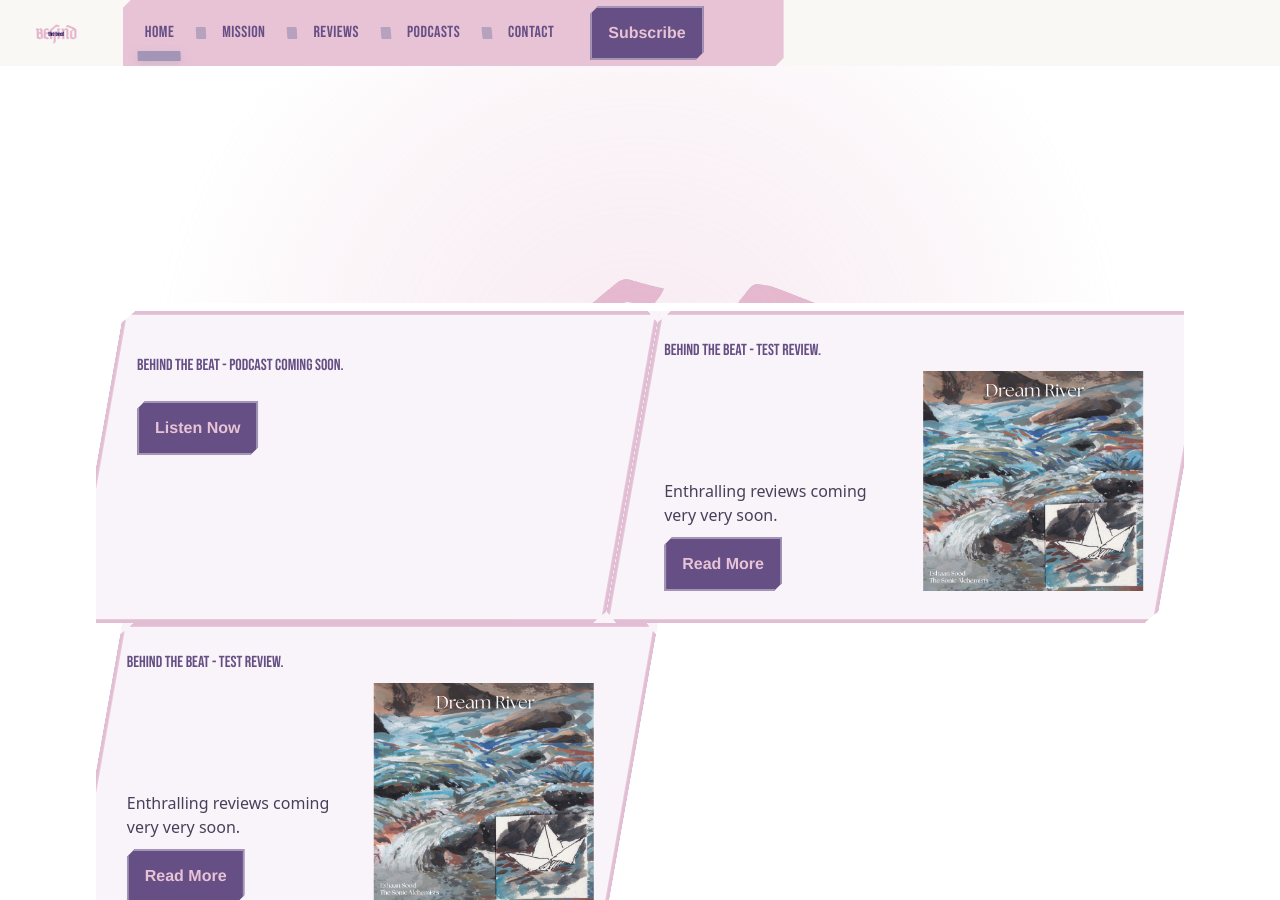
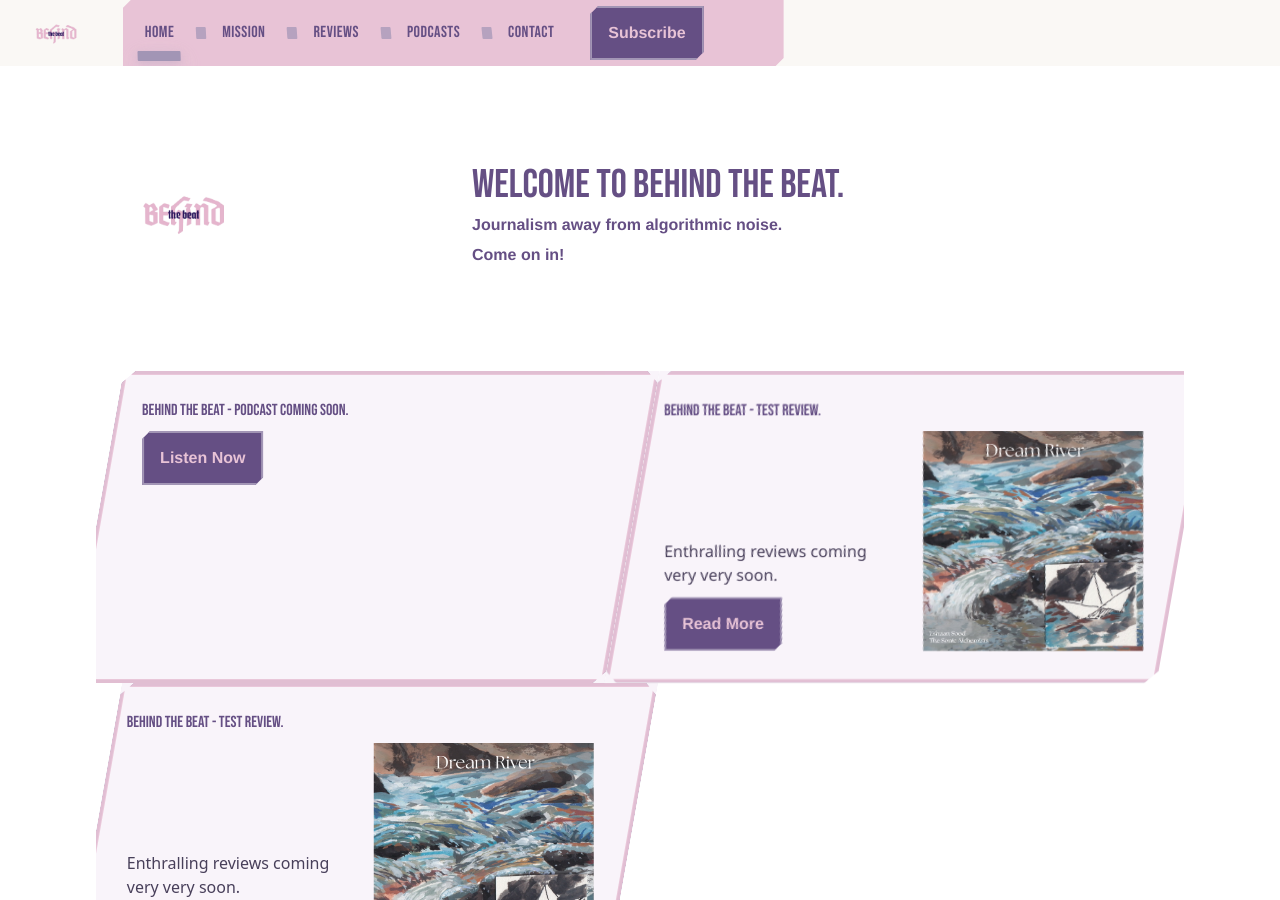
Before and after one commit to EshaanSoood/brbpodcast, a Jekyll site: the page built from index.md, in a window 1280 px wide and 900 px high. Built offline with Jekyll 4.4.1, drawn with Linux system fonts in a browser that asks for light colours; some web fonts are replaced.

Commit message:
homepageupdate

```diff
--- a/assets/build/css/overrides.css
+++ b/assets/build/css/overrides.css
@@ -177,7 +177,6 @@
 .nav-col { gap: var(--nav-spacing-mobile, 12px); }
 .site-header img[alt][src*="btb-logo-clean"] { height: var(--nav-mobile-height, 54px); width: auto; }
 .hidden.md\:flex .nav-row { gap: var(--nav-spacing, 16px); }
-@media (min-width: 1024px) { .site-main .hero { overflow: hidden; } }
 
 /* Mobile nav: ensure toggle is tappable and above decorative layers */
 .hamburger-btn { display: inline-flex; align-items: center; justify-content: center; height: 44px; min-width: 44px; padding: 0 12px; border: 2px solid var(--color-purple-dark, #a295b5); background: var(--color-purple-darkest, #654f84); color: var(--color-pink-light, #e8c3d6); border-radius: 6px; }
@@ -250,18 +249,7 @@
 /* Ensure clear focus for first/last nav items on mobile */
 .nav-col .nav-link:focus-visible { outline: 2px solid var(--color-pink-light, #e8c3d6); outline-offset: 3px; border-radius: 6px; }
 
-/* Desktop hero sizing + subtle jagged bottom border */
-@media (min-width: 1024px) {
-	.site-main .hero {
-		position: relative;
-		max-height: calc(33vh - var(--nav-height));
-		padding-block: 20px; /* tighten large spacing */
-		z-index: 1; /* keep content above decorative stripe */
-	}
-	/* add breathing room below hero before cards */
-	.site-main + section, .site-main .post-list { margin-top: 24px; }
-    /* removed hero decorative stripe */
-}
+/* Desktop hero removed */
 
 /* Global site container: align vertical gutters to nav bar padding */
 .site-container {
@@ -281,17 +269,9 @@
 @keyframes vtFadeIn { from { opacity: 0; } to { opacity: 1; } }
 @keyframes vtFadeOut { from { opacity: 1; } to { opacity: 0; } }
 
-/* Tagline slide-in animation */
-.tagline-animate .line { display: inline-block; opacity: 0; transform: translateY(8px); }
-.tagline-animate .line-1 { animation: tlSlideIn 420ms ease-out 60ms forwards; }
-.tagline-animate .line-2 { animation: tlSlideIn 420ms ease-out 220ms forwards; }
-@keyframes tlSlideIn { from { opacity: 0; transform: translateY(8px); } to { opacity: 1; transform: translateY(0); } }
+/* Tagline animation removed */
 
-/* Mobile hero: proportionally smaller height and border matching mobile nav */
-@media (max-width: 767px) {
-	.site-main .hero { display: none; }
-    /* removed hero decorative stripe */
-}
+/* Mobile hero removed */
 
 /* Image frames: small/medium/large, rectangle and square
    - Adaptive to portrait/landscape via object-fit: contain
@@ -469,10 +449,11 @@
   .card-image.card-image-square { aspect-ratio: 1 / 1; width: 100%; max-width: 220px; display: flex; align-items: center; justify-content: center; }
   .card-image.card-image-square img { width: 100%; height: 100%; object-fit: cover; }
 
-  .card-podcast .card-inner { padding: 14px 16px 16px; display: grid; grid-template-columns: 1fr 1fr; gap: 12px; align-items: center; }
-  .card-podcast .card-left { display: grid; grid-template-rows: 2fr 2fr 1fr; gap: 8px; align-items: center; }
+  .card-podcast .card-inner { padding: 14px 16px 16px; display: grid; grid-template-columns: 1fr 1fr; gap: 12px; align-items: stretch; }
+  .card-podcast .card-left { display: grid; grid-template-rows: 1fr auto auto; gap: 8px; align-items: end; }
   .card-podcast .card-title { margin: 0; color: var(--color-purple-darkest, #654f84); }
   .card-podcast .card-sub { color: var(--color-purple-dark, #a295b5); margin: 0; }
+  .card-podcast .card-actions { align-self: end; }
   .card-podcast .card-actions .btn-trapezoid { display: inline-block; }
   .card-podcast .card-right { display: flex; justify-content: center; }
   .card-image.card-image-portrait { aspect-ratio: 4 / 5; width: 100%; max-width: 240px; display: flex; align-items: center; justify-content: center; }
@@ -723,21 +704,7 @@ h1, h2, h3, h4, h5, h6 { font-family: var(--font-heading, 'Bebas Neue', ui-sans-
 	border: 0;
 }
 
-/* Pulse wrapper for hero logo */
-.logo-pulse { position: relative; display: inline-block; will-change: transform, opacity; animation: logoFadeIn 480ms ease-out 60ms both; }
-.logo-pulse::after { content: ""; position: absolute; inset: -10px; border-radius: 9999px; pointer-events: none; background: radial-gradient(circle, rgba(232,195,214,0.35) 0%, rgba(232,195,214,0.18) 45%, rgba(232,195,214,0) 75%); filter: blur(10px); opacity: 1; }
-.logo-pulse:hover, .logo-pulse:focus-visible { }
-/* Keep focus ring visible against glow */
-.logo-pulse:focus-visible { outline: 2px solid var(--color-purple-darkest, #654f84); outline-offset: 4px; border-radius: 8px; }
-
-/* Pause pulse when mobile menu is open (reduce nearby motion) */
-header.site-header details[open] ~ main .logo-pulse, header.site-header details[open] .logo-pulse { }
-
-/* Reduced motion: disable pulse, keep subtle static glow */
-@media (prefers-reduced-motion: reduce) {
-	.logo-pulse { animation: none !important; opacity: 1; }
-	.logo-pulse::after { opacity: 1 !important; }
-}
+/* Hero logo pulse removed */
 
 @media (max-width: 767px) {
 	::view-transition-group(root) { animation-duration: 0.25s; animation-timing-function: ease-out; }
@@ -746,6 +713,21 @@ header.site-header details[open] ~ main .logo-pulse, header.site-header details[
 
 /* Align content to the same container as nav */
 .site-container{max-width:72rem;margin-inline:auto;padding-inline:1rem}
+
+/* --- NEW HERO (simple, no stripes, no stray padding) --- */
+.hero-simple{ display:grid; grid-template-columns: 1fr 2fr; align-items:center; min-height: 33vh; padding-block: 0; gap: clamp(12px, 3vw, 20px); }
+.hero-simple .hero-left{ display:flex; align-items:center; justify-content:flex-start; }
+.hero-simple .hero-logo{ display:inline-block; opacity:0; animation: heroFadeIn 480ms ease-out 80ms forwards; }
+.hero-simple .hero-logo img{ display:block; height: clamp(60px, 12vh, 120px); width:auto; }
+.hero-simple .hero-right{ display:grid; gap: 6px; }
+.hero-line{ opacity:0; transform: translateY(8px); margin: 0; }
+.hero-line-1{ animation: heroLineIn 420ms ease-out 120ms forwards; font-family: var(--font-heading, 'Bebas Neue', ui-sans-serif, system-ui, sans-serif); font-size: clamp(1.6rem, 4vw, 2.5rem); line-height: 1.1; }
+.hero-line-2{ animation: heroLineIn 420ms ease-out 260ms forwards; font-weight: 700; font-family: Helvetica, Arial, ui-sans-serif, system-ui; color: var(--color-purple-darkest, #654f84); }
+.hero-line-3{ animation: heroLineIn 420ms ease-out 380ms forwards; font-weight: 700; font-family: Helvetica, Arial, ui-sans-serif, system-ui; color: var(--color-purple-darkest, #654f84); }
+@keyframes heroFadeIn{ from{ opacity:0; transform: scale(.98);} to{ opacity:1; transform: scale(1);} }
+@keyframes heroLineIn{ from{ opacity:0; transform: translateY(8px);} to{ opacity:1; transform: translateY(0);} }
+@media (max-width: 767px){ .hero-simple{ grid-template-columns: 1fr; min-height: 30vh; } .hero-simple .hero-left{ justify-content:center; } .hero-simple .hero-right{ text-align:center; } }
+@media (prefers-reduced-motion: reduce){ .hero-simple .hero-logo, .hero-line{ animation: none !important; opacity: 1; transform: none; } }
 
 /* Remove phantom gap under header */
 main,.post-body,.article-header{margin-top:0;padding-top:0}
@@ -917,8 +899,6 @@ img, svg, video, canvas { max-width: 100%; height: auto; }
 }
 .site-footer .footer-credit{ text-align:center; }
 /* Global trim: remove excess white band under nav */
-.site-main .hero{ padding-top: 0 !important; }
-@media (min-width: 1024px){ .site-main .hero{ padding-top: 0 !important; } }
 .site-main + section, .site-main .post-list { margin-top: 8px !important; }
 .page-header { padding-top: 0 !important; }
 @media (min-width: 768px){ .page-header { padding-top: 0 !important; } }
--- a/index.md
+++ b/index.md
@@ -3,15 +3,16 @@ layout: default
 title: Behind The Beat
 ---
 <main id="site-main" class="site-main">
-  <section class="hero site-container py-8 md:py-12">
-    <div class="hero-logo">
-      <a href="{{ '/' | relative_url }}" aria-label="Home" class="logo-pulse">
+  <section class="site-container hero-simple" aria-labelledby="hero-title">
+    <div class="hero-left">
+      <a href="{{ '/' | relative_url }}" aria-label="Home" class="hero-logo">
         <img src="{{ '/assets/images/btb-logo-clean.png' | relative_url }}" alt="{{ site.title }}" />
       </a>
     </div>
-    <div class="max-w-2xl tagline-animate">
-      <h1 class="text-3xl md:text-5xl font-heading leading-tight text-purple-darkest line line-1">Welcome to Behind The Beat.</h1>
-      <p class="mt-3 md:mt-4 text-base md:text-lg text-purple-dark line line-2">come on in.</p>
+    <div class="hero-right">
+      <h1 id="hero-title" class="hero-line hero-line-1 text-purple-darkest">Welcome to Behind The Beat.</h1>
+      <p class="hero-line hero-line-2">Journalism away from algorithmic noise.</p>
+      <p class="hero-line hero-line-3">Come on in!</p>
     </div>
   </section>
 
```
Also changed, not shown: generate_index.py (+0 -9 lines), podcastsentryplan.txt (deleted, +0 -51 lines).
